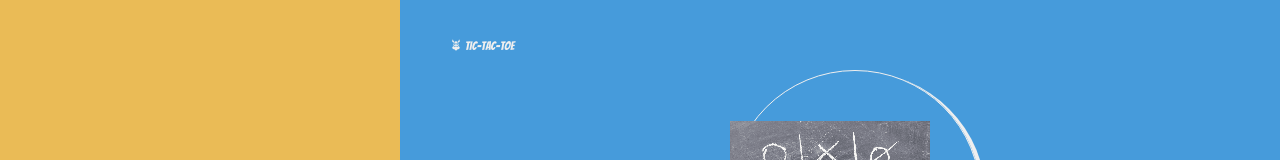
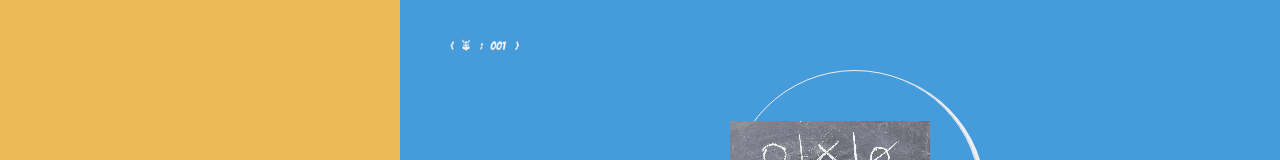
Before and after one commit to EdAncerys/PP-Website-ReactApp, a React (Create React App) app: page / in a window 1280 px wide. Shown: the top 160 px of the page. Built offline with nearby package versions, Linux system fonts and the light colour scheme.

Commit message:
Refactor TickTackToe banner header

```diff
--- a/src/components/TickTackToeBanner/TickTackToeBanner.jsx
+++ b/src/components/TickTackToeBanner/TickTackToeBanner.jsx
@@ -11,8 +11,9 @@ export default function TickTackToeBanner({ props }) {
   return (
     <div className="bangers" style={styles.container}>
       <div style={styles.header}>
-        <GiDwarfFace />
-        Tic-tac-toe
+        <div>&#123;</div>
+        <GiDwarfFace />:<div>001</div>
+        <div>&#125;</div>
       </div>
       <div style={styles.image}>
         <ImageContainer>
@@ -20,7 +21,7 @@ export default function TickTackToeBanner({ props }) {
         </ImageContainer>
       </div>
       <div style={styles.footer}>
-        Tic-tac-toe game
+        <div>Tic-tac-toe game</div>
         <GoToPageButton icon={<FaPlay />} />
       </div>
     </div>
@@ -46,7 +47,7 @@ const styles = {
   },
   header: {
     display: 'grid',
-    gridTemplateColumns: '15px auto',
+    gridTemplateColumns: '10px 20px 10px 25px 10px',
     alignItems: 'center',
     fontSize: 12,
   },
```
